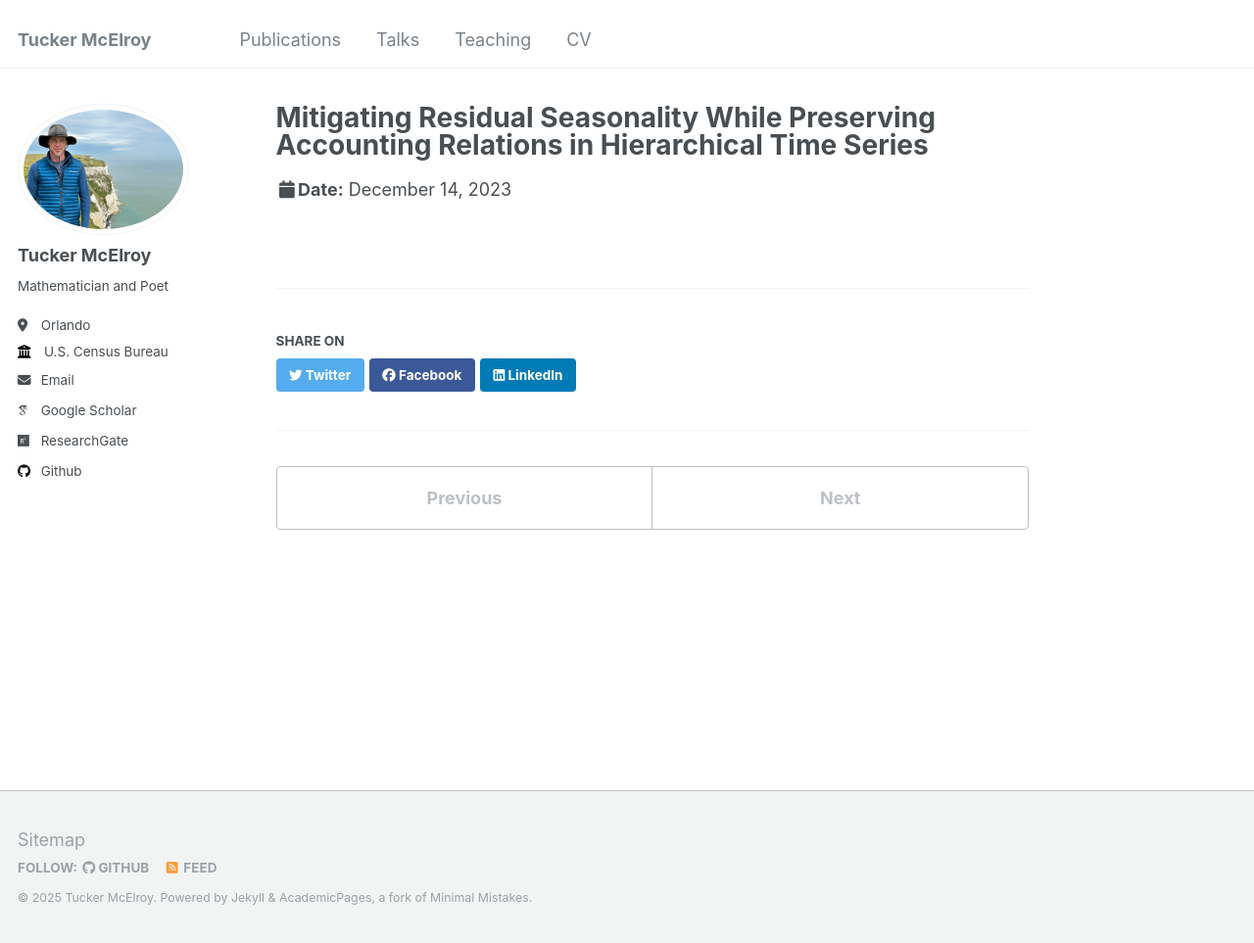
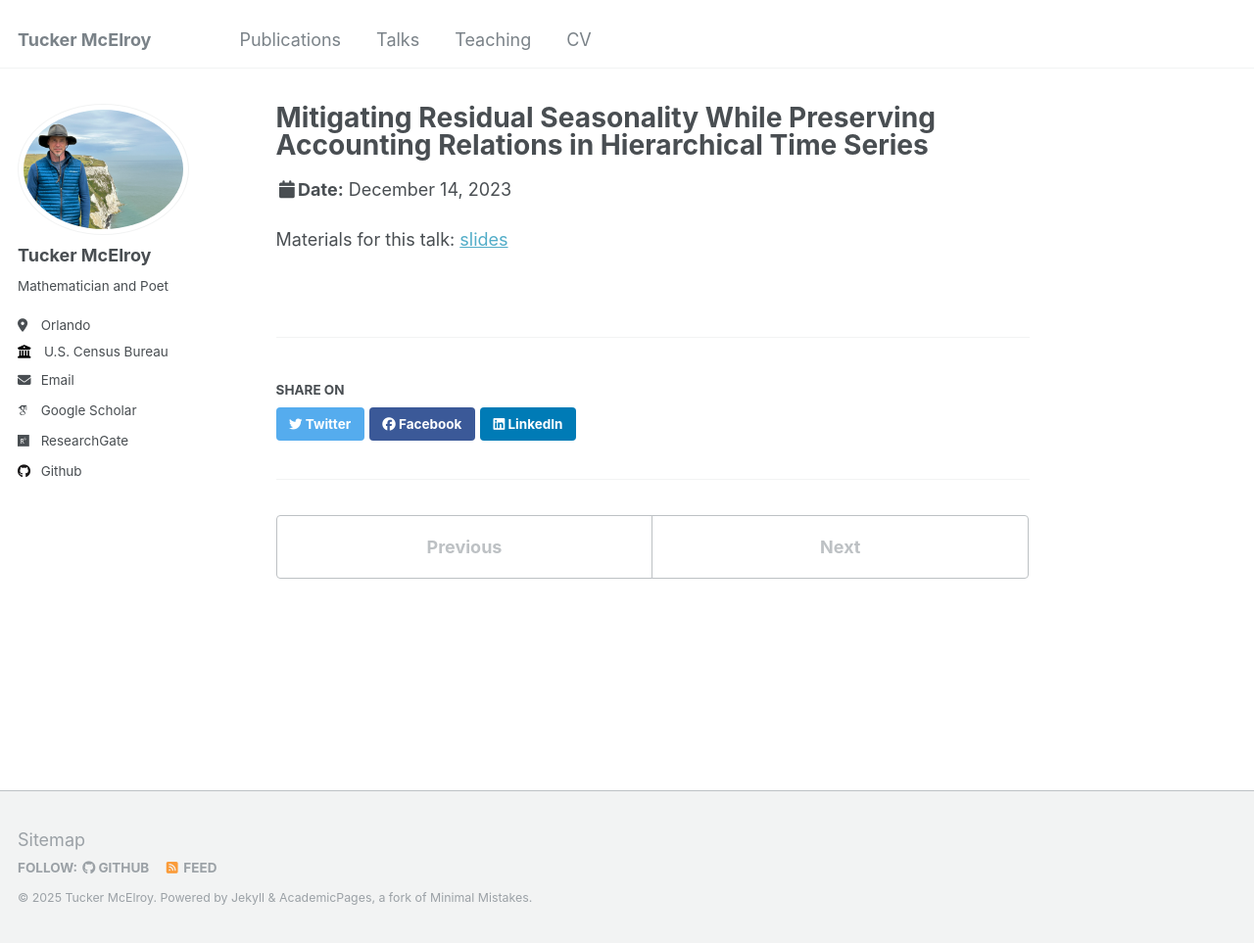
Before and after one commit to tuckermcelroy/tuckermcelroy.github.io, a Jekyll site: the page built from _talks/paris23.md, in a window 1280 px wide and 963 px high. Shown: the whole window at 98% size. Built offline with Jekyll 4.4.1, drawn with Linux system fonts in a browser that asks for light colours; some web fonts are replaced.

Commit message:
Update paris23.md

```diff
--- a/_talks/paris23.md
+++ b/_talks/paris23.md
@@ -7,3 +7,5 @@ venue: "Workshop on Time Series Analysis and Statistical Disclosure Control Meth
 date: 2023-12-14
 location: "Paris, France (Virtual)"
 ---
+
+Materials for this talk: [slides](http://tuckermcelroy.github.io/files/Paris2023McElroy.pdf)
```
